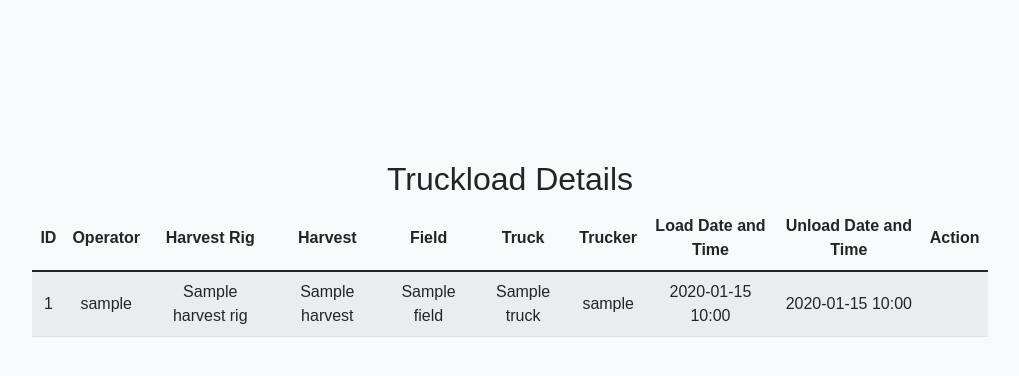
After one commit to jackleonard0102/flask-harvest, a Flask app: template app/templates/operator/truckloads.html in a window 1280 px wide. The commit adds this page. Shown: the top 376 px of the page, without its empty margins (130-1149 px from the left). Run offline with Flask 3, Linux system fonts and the light colour scheme; the template is opened without the code that fills it: most values are stand-ins (such as "Sample title", 1, 10 or a date in 2020); parts of the project's set-up code (start-up, migrations or seed data) failed here and were passed over; some libraries are stand-ins or nearby versions.

Commit message:
operator's truckload page completed

```diff
--- a/app/templates/admin/truckload.html
+++ b/app/templates/admin/truckload.html
@@ -31,6 +31,7 @@
         <th class="text-center">Yield Amount</th>
         <th class="text-center">Yield Type</th>
         <th class="text-center">Load Date Time</th>
+        <th class="text-center">Unoad Date Time</th>
         <th class="text-center">Actions</th>
       </tr>
     </thead>
@@ -47,6 +48,7 @@
         <td class="text-center align-middle">{{ truckload.yield_amount }}</td>
         <td class="text-center align-middle">{{ truckload.yield_type }}</td>
         <td class="text-center align-middle">{{ truckload.load_date_time }}</td>
+        <td class="text-center align-middle">{{ truckload.unload_date_time }}</td>
         <td class="text-center align-middle">
           <button
             class="btn btn-sm"
--- a/app/templates/base.html
+++ b/app/templates/base.html
@@ -53,6 +53,7 @@
       }
       .container {
         margin-top: 70px;
+        max-width: 90%;
       }
     </style>
   </head>
--- /dev/null
+++ b/app/templates/operator/truckloads.html
@@ -0,0 +1,64 @@
+{% extends "base.html" %} {% block content %}
+<div class="container">
+  <h2 class="text-center align-middle">Truckload Details</h2>
+  <table class="table table-striped">
+    <thead>
+      <tr>
+        <th class="text-center align-middle">ID</th>
+        <th class="text-center align-middle">Operator</th>
+        <th class="text-center align-middle">Harvest Rig</th>
+        <th class="text-center align-middle">Harvest</th>
+        <th class="text-center align-middle">Field</th>
+        <th class="text-center align-middle">Truck</th>
+        <th class="text-center align-middle">Trucker</th>
+        <th class="text-center align-middle">Load Date and Time</th>
+        <th class="text-center align-middle">Unload Date and Time</th>
+        <th class="text-center align-middle">Action</th>
+      </tr>
+    </thead>
+    <tbody>
+      <tr>
+        <td class="text-center align-middle">{{ truckload.id }}</td>
+        <td class="text-center align-middle">
+          {{ truckload.operator.username }}
+        </td>
+        <td class="text-center align-middle">
+          {{ truckload.harvest_rig.name }}
+        </td>
+        <td class="text-center align-middle">{{ truckload.harvest.name }}</td>
+        <td class="text-center align-middle">{{ truckload.field.name }}</td>
+        <td class="text-center align-middle">{{ truckload.truck.name }}</td>
+        <td class="text-center align-middle">
+          {{ truckload.trucker.username }}
+        </td>
+        <td class="text-center align-middle">
+          {{ truckload.load_date_time.strftime('%Y-%m-%d %H:%M') }}
+        </td>
+        <td class="text-center align-middle">
+          {% if truckload.unload_date_time %} {{
+          truckload.unload_date_time.strftime('%Y-%m-%d %H:%M') }} {% else %} In
+          Progress {% endif %}
+        </td>
+        <td class="text-center align-middle">
+          {% if not truckload.unload_date_time %}
+          <form
+            method="POST"
+            action="{{ url_for('operator_truckload_bp.finish_truckload', truckload_id=truckload.id) }}"
+            style="display: inline; margin-right: 3px"
+          >
+            <button type="submit" class="btn btn-primary">Finish</button>
+          </form>
+          <form
+            method="POST"
+            action="{{ url_for('operator_truckload_bp.cancel_truckload', truckload_id=truckload.id) }}"
+            style="display: inline; margin-left: 3px"
+          >
+            <button type="submit" class="btn btn-danger">Cancel</button>
+          </form>
+          {% endif %}
+        </td>
+      </tr>
+    </tbody>
+  </table>
+</div>
+{% endblock %}
```
Also changed, not shown: app/routes/operator/truckload.py (+36 -1 lines), app/templates/auth/truckload.html (+12 -2 lines).
